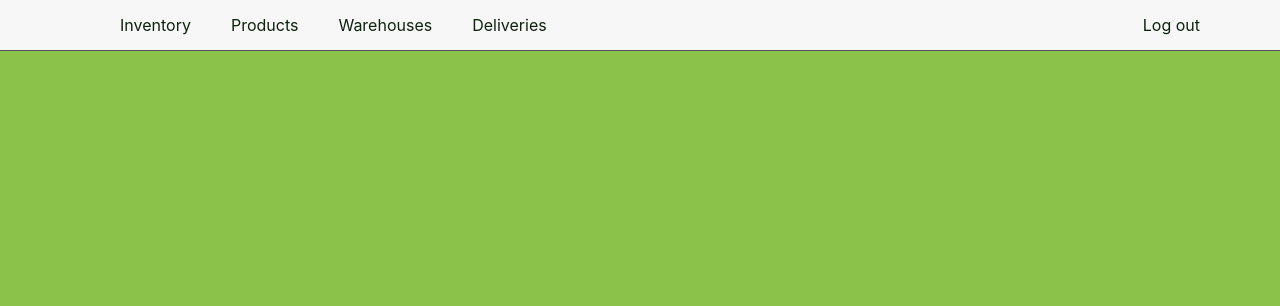
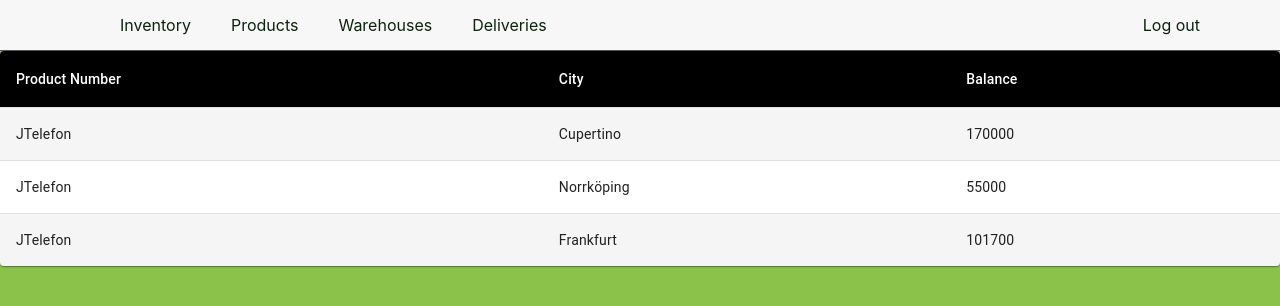
Before and after one commit to Birger9/CustomerCase, a React (Create React App) app in the folder typescript-frontend/: page /inventory in a window 1280 px wide. Shown: the top 306 px of the page. Built offline with nearby package versions, Linux system fonts and the light colour scheme.

Commit message:
"Add inventory table"

```diff
--- /dev/null
+++ b/typescript-frontend/src/Components/InventoryTable.tsx
@@ -0,0 +1,59 @@
+import * as React from 'react';
+import { styled } from '@mui/material/styles';
+
+import { Paper, TableRow, TableHead, TableContainer, TableCell, tableCellClasses, TableBody, Table} from '@mui/material';
+
+const StyledTableCell = styled(TableCell)(({ theme }) => ({
+  [`&.${tableCellClasses.head}`]: {
+    backgroundColor: theme.palette.common.black,
+    color: theme.palette.common.white,
+  },
+  [`&.${tableCellClasses.body}`]: {
+    fontSize: 14,
+  },
+}));
+
+const StyledTableRow = styled(TableRow)(({ theme }) => ({
+  '&:nth-of-type(odd)': {
+    backgroundColor: theme.palette.action.hover,
+  },
+  // hide last border
+  '&:last-child td, &:last-child th': {
+    border: 0,
+  },
+}));
+
+type data = {
+    productNumber: string,
+    city: string,
+    balance: number
+}
+
+const CustomizedTables: React.FC<{ rows: data[] }> = ({ rows }) => {
+  return (
+    <TableContainer component={Paper}>
+      <Table sx={{ minWidth: 700 }}>
+        <TableHead>
+          <TableRow>
+            <StyledTableCell>Product Number</StyledTableCell>
+            <StyledTableCell align="left">City</StyledTableCell>
+            <StyledTableCell align="left">Balance</StyledTableCell>
+          </TableRow>
+        </TableHead>
+        <TableBody>
+          {rows.map((row) => (
+            <StyledTableRow key={row.productNumber}>
+              <StyledTableCell component="th" scope="row">
+                {row.productNumber}
+              </StyledTableCell>
+              <StyledTableCell align="left">{row.city}</StyledTableCell>
+              <StyledTableCell align="left">{row.balance}</StyledTableCell>
+            </StyledTableRow>
+          ))}
+        </TableBody>
+      </Table>
+    </TableContainer>
+  );
+}
+
+export default CustomizedTables;
--- a/typescript-frontend/src/Screens/InventoryPage.tsx
+++ b/typescript-frontend/src/Screens/InventoryPage.tsx
@@ -1,4 +1,5 @@
 import { useState } from "react";
+import InventoryTable from "../Components/InventoryTable";
 import Nav from "../Components/Nav/Nav";
 
 //import jwt_decode from "jwt-decode";
@@ -21,7 +22,24 @@ export const InventoryPage: React.FC = () => {
         setMsg(msg);
     };
 
+    function createData(
+        productNumber: string,
+        city: string,
+        balance: number,
+    ) {
+        return { productNumber, city, balance, };
+    }
+
+    const rows = [
+        createData('JTelefon', "Cupertino", 170000),
+        createData('JTelefon', "Norrköping", 55000),
+        createData('JTelefon', "Frankfurt", 101700)
+    ]
+
     return (
-        <Nav />
+        <div>
+            <Nav />
+            <InventoryTable rows={rows} />
+        </div>
     );
 }
```
